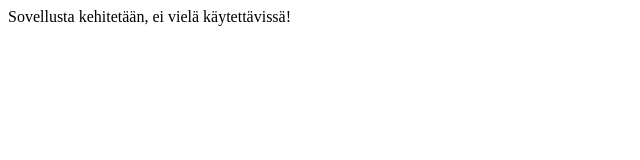
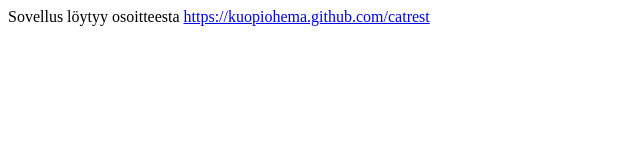
Before and after one commit to kuopiohema/catrest, a plain HTML site: page index.html in a window 1280 px wide. Shown: the whole page, without its empty margins (0-640 px from the left). Drawn offline with Linux system fonts and the light colour scheme.

Commit message:
Update index.html

```diff
--- a/index.html
+++ b/index.html
@@ -8,6 +8,6 @@
     <meta name=viewport content="user-scalable=no,initial-scale=1,maximum-scale=1,minimum-scale=1,width=device-width">
   </head>
   <body>
-    <div>Sovellusta kehitetään, ei vielä käytettävissä!</div>
+    <div>Sovellus löytyy osoitteesta <a href="../catrest/">https://kuopiohema.github.com/catrest</a></div>
   </body>
 </html>
```
